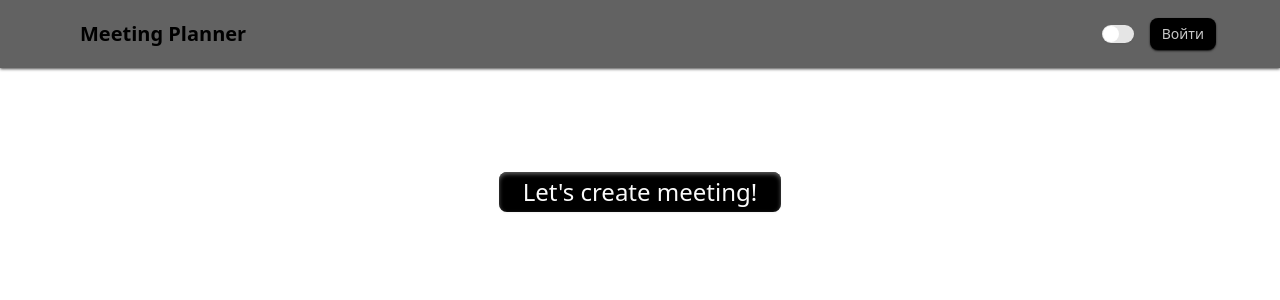
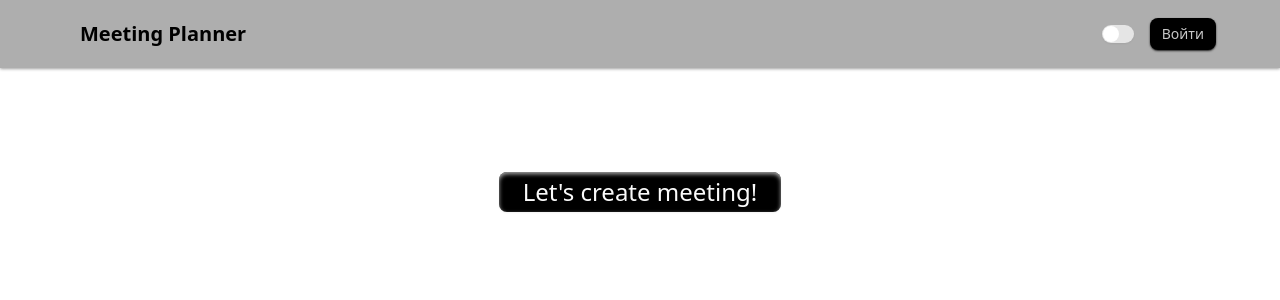
Before and after one commit to ArtemRazmeritsa/meeting-planner, a React (Vite) app: page / in a window 1280 px wide. Shown: the top 300 px of the page. Built offline with nearby package versions, Linux system fonts and the light colour scheme; no server answers.

Commit message:
style: udate css variables in index.css

```diff
--- a/src/app/index.css
+++ b/src/app/index.css
@@ -54,7 +54,7 @@
   --primary: oklch(0 0 0);
   --primary-foreground: oklch(0.985 0 0);
   /* фон для хедера */
-  --secondary: oklch(0.4955 0 2);
+  --secondary: oklch(0.7504 0 0);
   /* текст для хедера */
   --secondary-foreground: oklch(0 0 0);
   --muted: oklch(0.5064 0 0);
@@ -83,21 +83,27 @@
 }
 
 .dark {
+  /* цвет основного фона */
   --background: oklch(0.145 0 0);
-  --foreground: oklch(0.985 0 0);
+  /* цвет основного текста */
+  --foreground: oklch(1 0 0);
   --card: oklch(0.205 0 0);
   --card-foreground: oklch(0.985 0 0);
   --popover: oklch(0.205 0 0);
   --popover-foreground: oklch(0.985 0 0);
   --primary: oklch(0.922 0 0);
   --primary-foreground: oklch(0.205 0 0);
+  /* фон для хедера */
   --secondary: oklch(0.269 0 0);
+  /* текст для хедера */
   --secondary-foreground: oklch(0.985 0 0);
   --muted: oklch(0.269 0 0);
   --muted-foreground: oklch(0.708 0 0);
+  /* цвет при ховере на кнопки */
   --accent: oklch(0.269 0 0);
   --accent-foreground: oklch(0.985 0 0);
   --destructive: oklch(0.704 0.191 22.216);
+  /* цвет границы */
   --border: oklch(1 0 0 / 10%);
   --input: oklch(1 0 0 / 15%);
   --ring: oklch(0.556 0 0);
```
